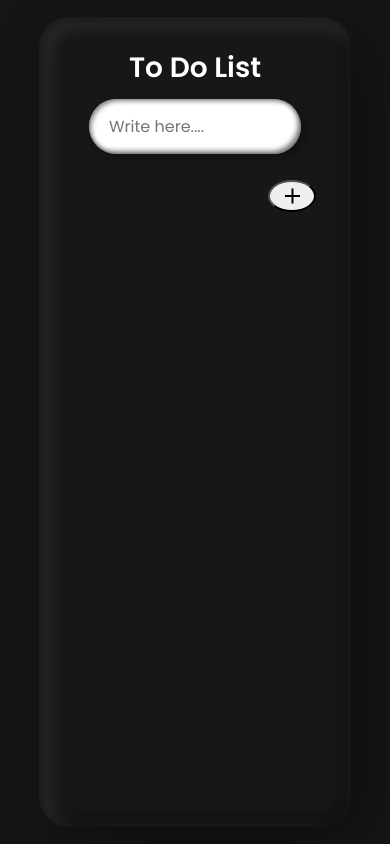
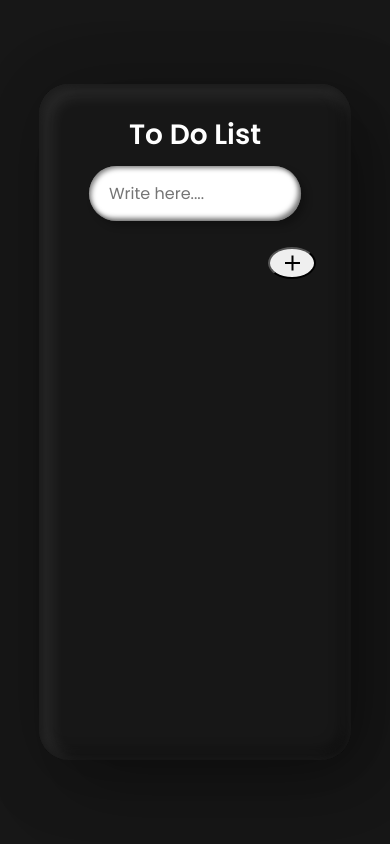
Before and after one commit to VanshikaSabharwal/to-do-list, a plain HTML site: page index.html in a window 390 px wide. Drawn offline with Linux system fonts and the light colour scheme.

Commit message:
Update style.css

```diff
--- a/style.css
+++ b/style.css
@@ -174,7 +174,7 @@ body {
     }
 .container .box {
     width: 80vw;
-    height: 96vh;
+    height: 80vh;
 }
 
         .box .add button {
```
